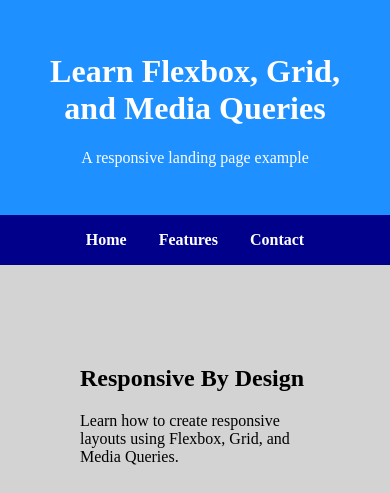
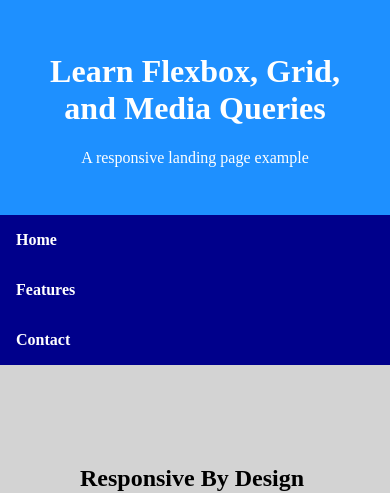
Before and after one commit to BurlingtonCodeAcademy/sdb-april-2025-5, a plain HTML site: page index.html in a window 390 px wide. Shown: the top 493 px of the page. Drawn offline with Linux system fonts and the light colour scheme.

Commit message:
media query example

```diff
--- a/index.css
+++ b/index.css
@@ -65,3 +65,10 @@ footer {
   padding: 2rem;
   color: white;
 }
+
+/* MEDIA QUERIES */
+@media (max-width: 768px) {
+  nav {
+    flex-direction: column;
+  }
+}
```
